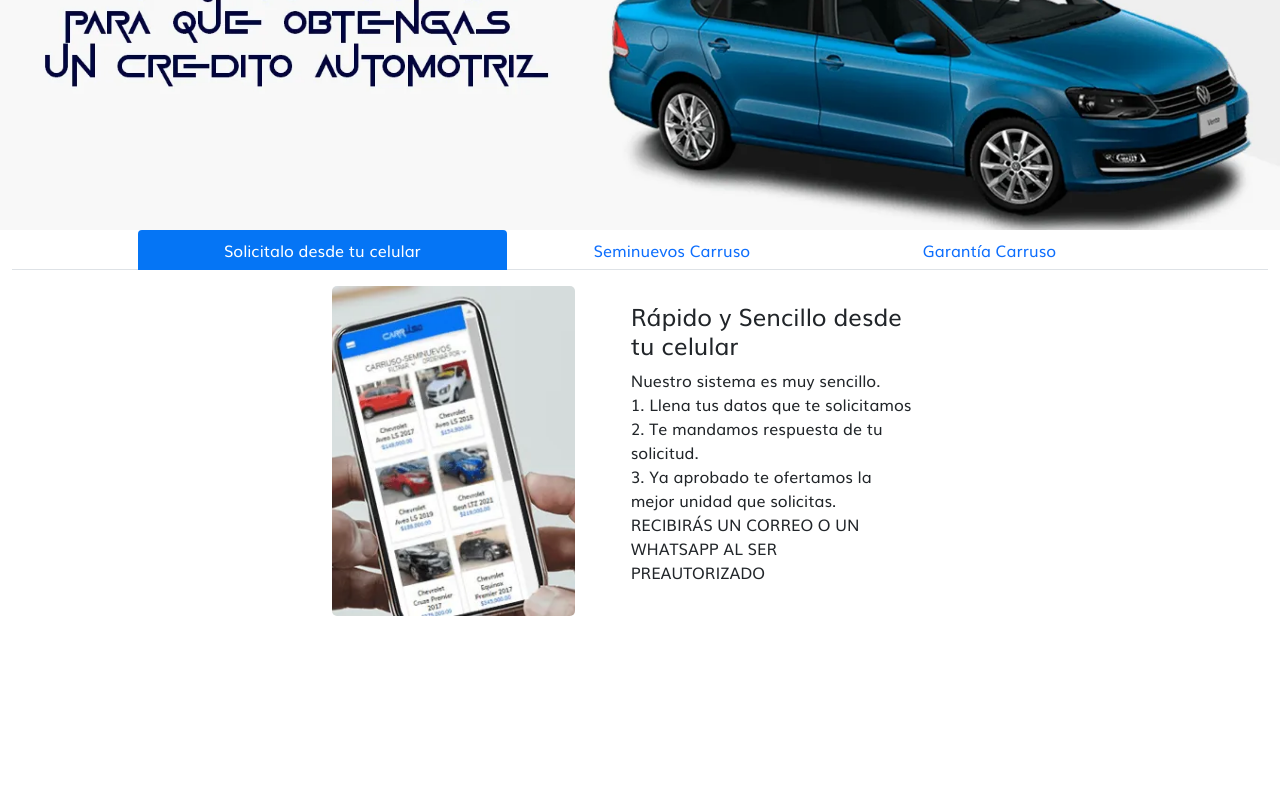
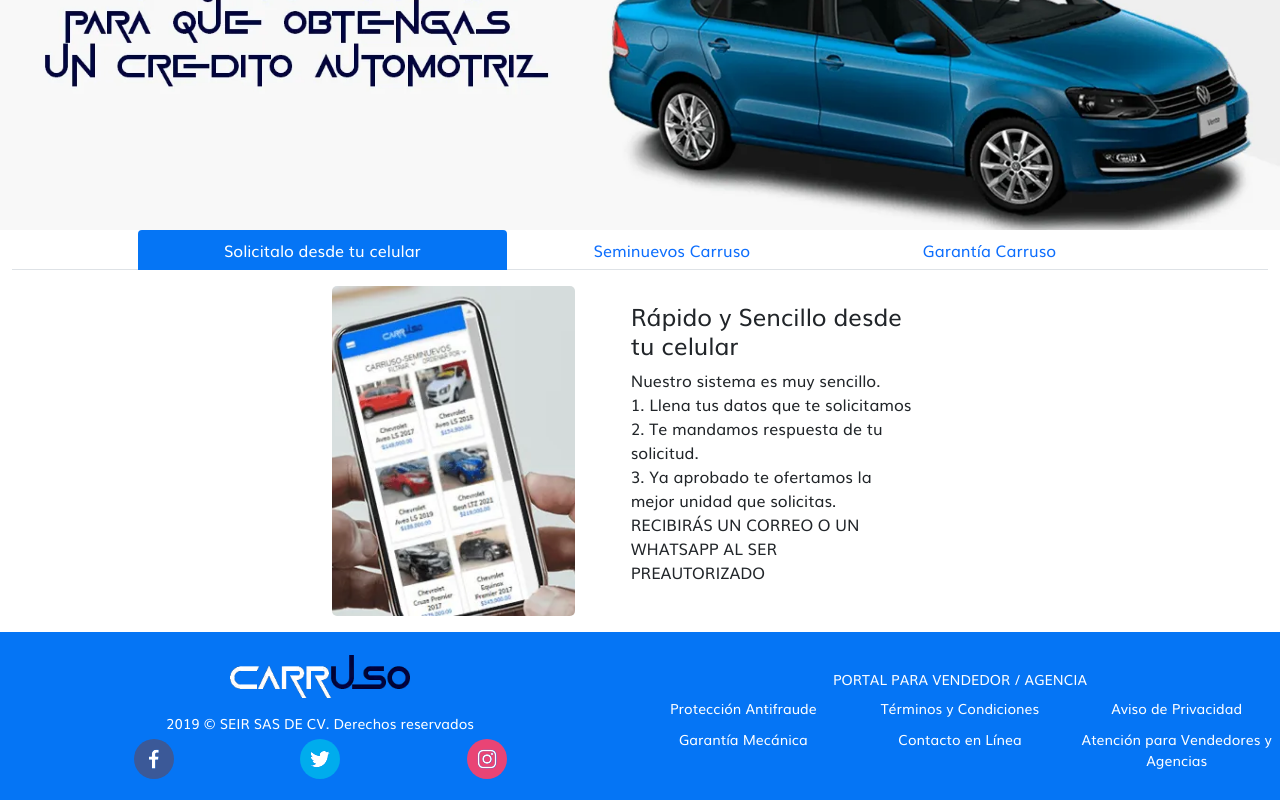
Before and after one commit to Aplietexe/project-carruso-client, a React (Create React App) app: page / in a window 1280 px wide. Shown: the part 264-1064 px from the top of the page. Before the commit the page ends 880 px from the top, so only its background shows below. Built offline with nearby package versions, Linux system fonts and the light colour scheme.

Commit message:
Create Footer component

```diff
--- a/package.json
+++ b/package.json
@@ -11,6 +11,7 @@
     "react-bootstrap": "^2.1.2",
     "react-dom": "^17.0.2",
     "react-scripts": "5.0.0",
+    "react-social-icons": "^5.11.0",
     "styled-components": "^5.3.3"
   },
   "overrides": {
--- a/src/components/App.tsx
+++ b/src/components/App.tsx
@@ -1,3 +1,4 @@
+import Footer from "./Footer"
 import Header from "./Header"
 import Home from "./Home"
 
@@ -5,6 +6,7 @@
   <>
     <Header />
     <Home />
+    <Footer />
   </>
 )
 
--- /dev/null
+++ b/src/components/Footer/FooterLeft.tsx
@@ -0,0 +1,23 @@
+import { Col, Image as ImageComponent, Row } from "react-bootstrap"
+
+import carrusoLogoWhite from "../../assets/images/carruso-logo-white.webp"
+
+import SocialIcons from "./SocialIcons"
+
+const FooterLeft = () => (
+  <>
+    <Row>
+      <Col className="d-flex justify-content-center align-items-center">
+        <ImageComponent className="h-75" fluid src={carrusoLogoWhite} />
+      </Col>
+    </Row>
+    <Row className="mt-2">
+      <Col className="text-center">
+        2019 © SEIR SAS DE CV. Derechos reservados
+      </Col>
+    </Row>
+    <SocialIcons />
+  </>
+)
+
+export default FooterLeft
--- /dev/null
+++ b/src/components/Footer/FooterRight.tsx
@@ -0,0 +1,51 @@
+import { Row, Col } from "react-bootstrap"
+import styled from "styled-components"
+
+const Links = styled(Col)`
+  --grid-layout-gap: 10px;
+  --grid-column-count: 3;
+  --grid-item--min-width: 180px;
+
+  display: grid;
+  padding-inline: 2rem;
+  grid-template-columns: repeat(
+    auto-fill,
+    minmax(
+      max(
+        var(--grid-item--min-width),
+        calc(
+          (100% - (var(--grid-column-count) - 1) * var(--grid-layout-gap)) /
+            var(--grid-column-count)
+        )
+      ),
+      1fr
+    )
+  );
+  grid-gap: var(--grid-layout-gap);
+
+  padding: 0;
+
+  div {
+    text-align: center;
+  }
+`
+
+const FooterRight = () => (
+  <>
+    <Row>
+      <Col className="text-center p-2">PORTAL PARA VENDEDOR / AGENCIA</Col>
+    </Row>
+    <Row>
+      <Links>
+        <div>Protección Antifraude</div>
+        <div>Términos y Condiciones</div>
+        <div>Aviso de Privacidad</div>
+        <div>Garantía Mecánica</div>
+        <div>Contacto en Línea</div>
+        <div>Atención para Vendedores y Agencias</div>
+      </Links>
+    </Row>
+  </>
+)
+
+export default FooterRight
--- /dev/null
+++ b/src/components/Footer/SocialIcons.tsx
@@ -0,0 +1,27 @@
+import { Row, Col } from "react-bootstrap"
+import { SocialIcon } from "react-social-icons"
+import styled from "styled-components"
+
+const StyledIcon = styled(SocialIcon)`
+  width: 40px !important;
+  height: 40px !important;
+  margin: 5px;
+`
+
+const SocialIcons = () => (
+  <Row>
+    <Col className="d-flex justify-content-evenly">
+      <StyledIcon
+        fgColor="white"
+        url="https://facebook.com/Carruso-Seminuevos-101200295816232"
+      />
+      <StyledIcon fgColor="white" url="https://twitter.com/" />
+      <StyledIcon
+        fgColor="white"
+        url="https://instagram.com/ricardo.g.rosas/?hl=es-la/"
+      />
+    </Col>
+  </Row>
+)
+
+export default SocialIcons
--- /dev/null
+++ b/src/components/Footer/index.tsx
@@ -0,0 +1,25 @@
+import { Col, Container, Row } from "react-bootstrap"
+import styled from "styled-components"
+
+import FooterLeft from "./FooterLeft"
+import FooterRight from "./FooterRight"
+
+const StyledContainer = styled(Container)`
+  font-size: 14px;
+  color: white;
+`
+
+const Footer = () => (
+  <StyledContainer fluid>
+    <Row className="bg-primary mt-3 py-3 align-items-center">
+      <Col sm={6}>
+        <FooterLeft />
+      </Col>
+      <Col className="mt-3 mt-sm-0" sm={6}>
+        <FooterRight />
+      </Col>
+    </Row>
+  </StyledContainer>
+)
+
+export default Footer
```
Also changed, not shown: src/assets/images/carruso-logo-white.webp (added), 1 other file (tests, documents, lock files or other folders).
